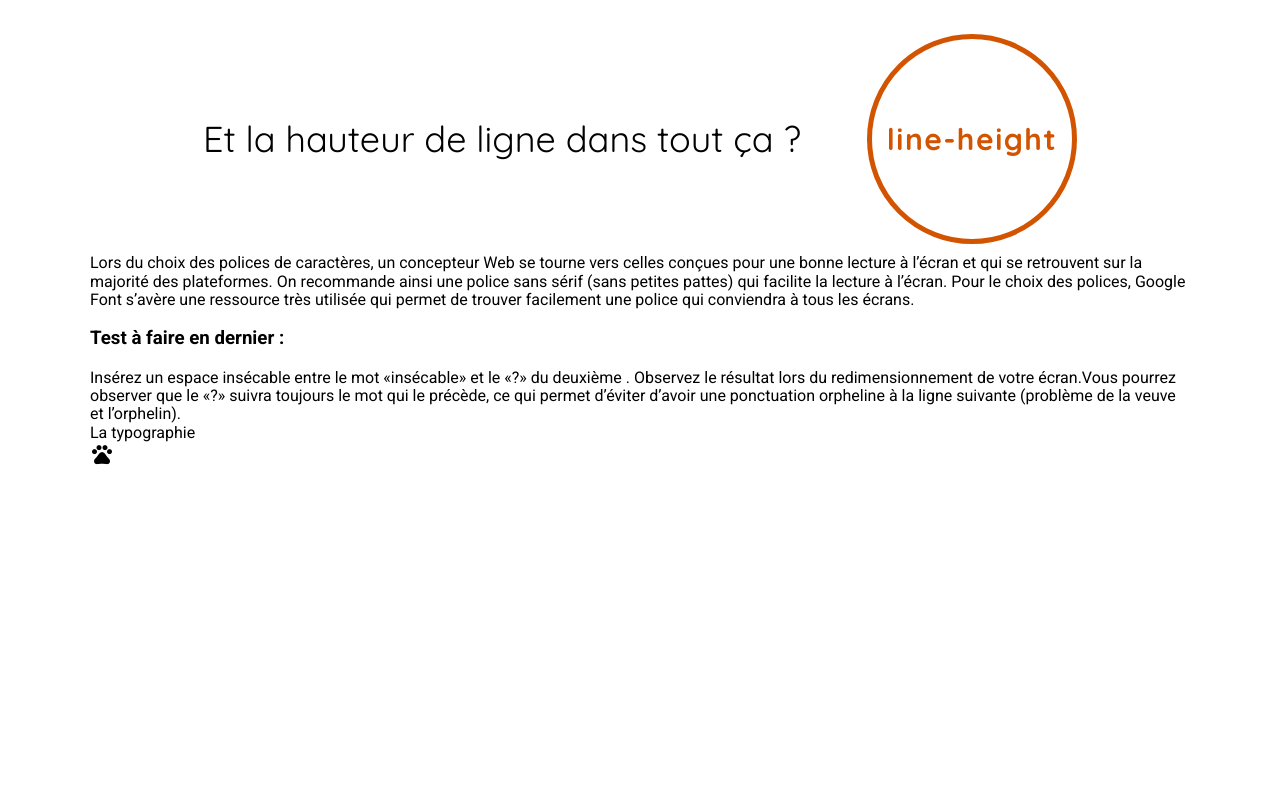
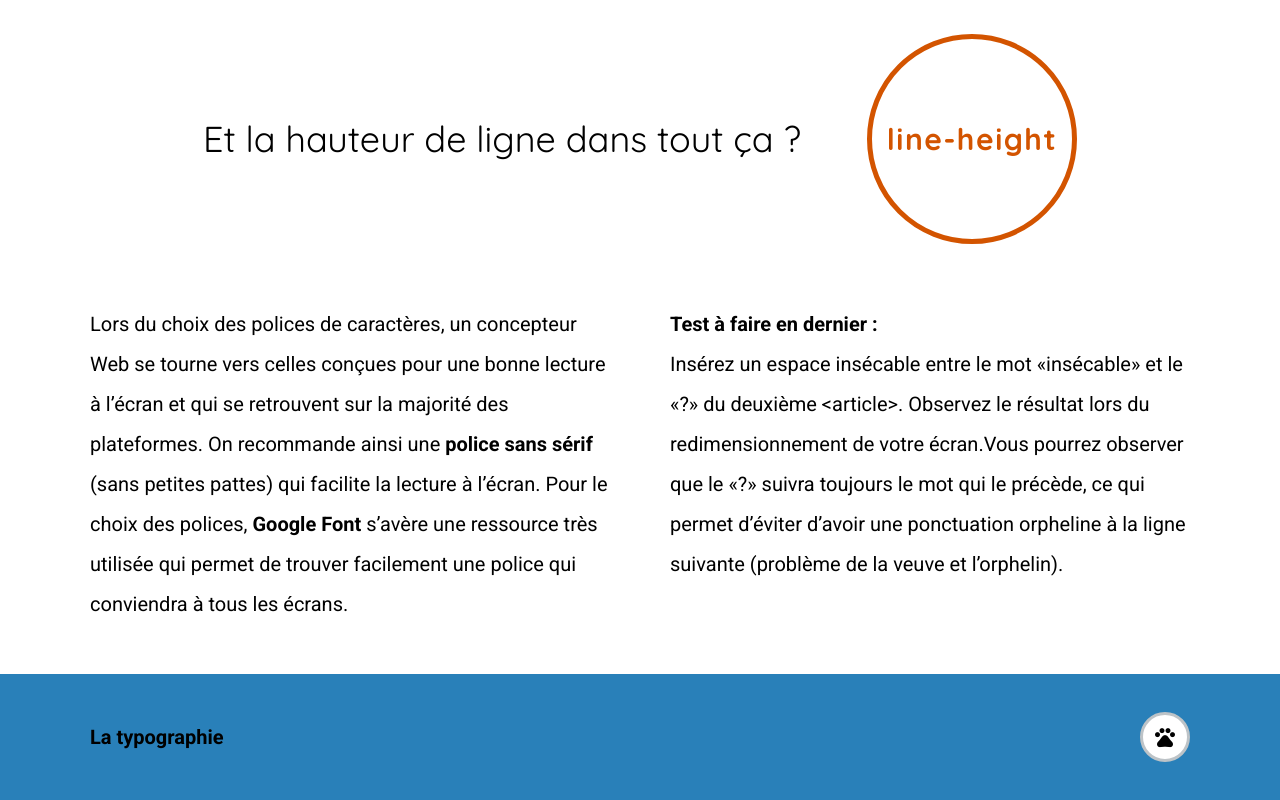
Before and after one commit to SabrinaD97/la_typographie, a plain HTML site: page index.html in a window 1280 px wide. Shown: the part 1223-2023 px from the top of the page. Before the commit the page ends 1693 px from the top, so only its background shows below. Drawn offline with nearby package versions, Linux system fonts and the light colour scheme.

Commit message:
Avancement CSS section info et footer. Correction du HTML en fonction des besoins du CSS.

```diff
--- a/css/styles.css
+++ b/css/styles.css
@@ -46,6 +46,17 @@ h2{
     font-size: 2.25rem;
     font-weight: 400;
     line-height: 60px;
+
+    padding: 0;
+    margin: 0;
+}
+
+h3{
+    font-weight: 700;
+    font-size: 1.25rem;
+
+    padding: 0;
+    margin: 0;
 }
 
 p{
@@ -145,3 +156,48 @@ a .article:hover{
 .gauche{
     flex-direction: row-reverse;
 }
+
+/*INFO*/
+
+.info .wrapper{
+    font-size: 1.25rem;
+    line-height: 40px;
+
+    display: grid;
+    grid-template-columns: 1fr 1fr;
+    gap: 60px;
+    padding-bottom: 50px;
+    padding-top: 50px;
+}
+
+/*FOOTER*/
+
+.footer{
+    background-color: #2980B9;
+    padding-bottom: 38px;
+    padding-top: 38px;
+}
+
+.footer .wrapper{
+    display: flex;
+    align-items: center;
+    justify-content: space-between;
+}
+
+.footer p{
+    font-weight: 700;
+    font-size: 1.25rem;
+}
+
+.icone{
+    background-color: #FFF;
+    border: 3px solid #BDC3C7;
+    border-radius: 100%;
+
+    height: 50px;
+    width: 50px;
+
+    display: flex;
+    justify-content: center;
+    align-items: center;
+}
--- a/index.html
+++ b/index.html
@@ -69,9 +69,12 @@
     <section class="info">
         <div class="wrapper">
 
-            <p>Lors du choix des polices de caractères, un concepteur Web se tourne vers celles conçues pour une bonne lecture à l’écran et qui se retrouvent sur la majorité des plateformes. On recommande ainsi une police sans sérif (sans petites pattes) qui facilite la lecture à l’écran. Pour le choix des polices, Google Font s’avère une ressource très utilisée qui permet de trouver facilement une police qui conviendra à tous les écrans.</p>
+            <p>Lors du choix des polices de caractères, un concepteur Web se tourne vers celles conçues pour une bonne lecture à l’écran et qui se retrouvent sur la majorité des plateformes. On recommande ainsi une <strong>police sans sérif</strong> (sans petites pattes) qui facilite la lecture à l’écran. Pour le choix des polices, <strong>Google Font</strong> s’avère une ressource très utilisée qui permet de trouver facilement une police qui conviendra à tous les écrans.</p>
+
+            <div class="boite">
             <h3>Test à faire en dernier :</h3>
-            <p>Insérez un espace insécable entre le mot «insécable» et le «?» du deuxième . Observez le résultat lors du  redimensionnement de votre écran.Vous pourrez observer que le «?» suivra toujours le mot qui le précède, ce qui permet d’éviter d’avoir une ponctuation orpheline à la ligne suivante (problème de la veuve et l’orphelin).</p>
+            <p>Insérez un espace insécable entre le mot «insécable» et le «?» du deuxième &lt;article&gt;. Observez le résultat lors du  redimensionnement de votre écran.Vous pourrez observer que le «?» suivra toujours le mot qui le précède, ce qui permet d’éviter d’avoir une ponctuation orpheline à la ligne suivante (problème de la veuve et l’orphelin).</p>
+            </div>
 
         </div>
     </section>
@@ -83,7 +86,7 @@
 
             <p>La typographie</p>
 
-            <span class="material-symbols-outlined">pets</span>
+            <p class="icone"><span class="material-symbols-outlined">pets</span></p>
 
         </div>
     </footer>
```
